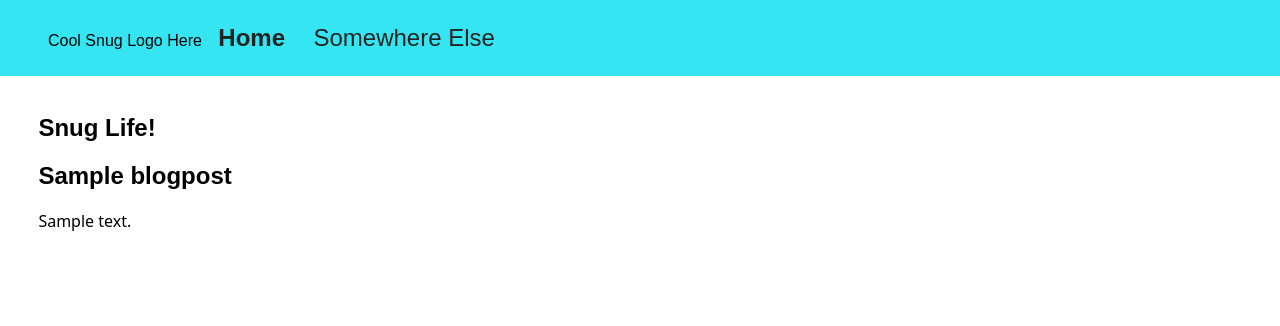
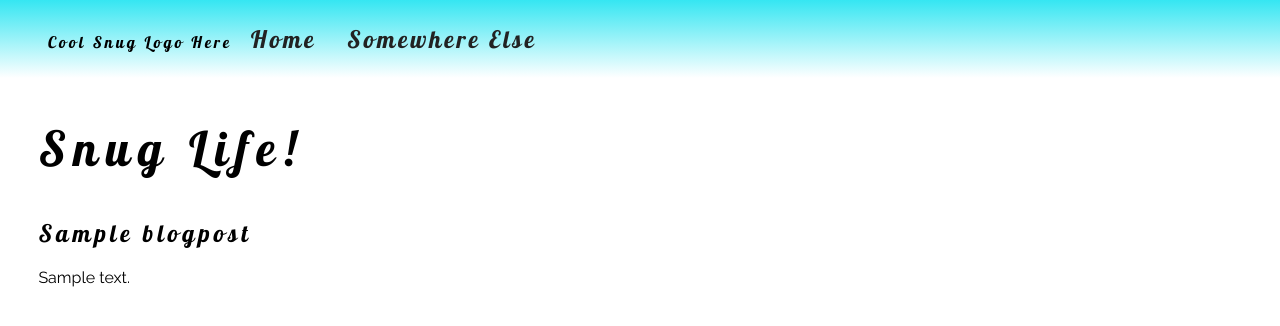
Before and after one commit to jwarren116/karlico, a Django app: page / in a window 1280 px wide. Shown: the top 326 px of the page. Run offline with Django 3.2, Linux system fonts and the light colour scheme; tables that the repository leaves empty hold one stand-in row (values such as "Sample post").

Commit message:
CSS tweaks for 'About Me' float, navbar, fonts, etc

```diff
--- a/karlico/static/css/main.css
+++ b/karlico/static/css/main.css
@@ -3,14 +3,28 @@ GENERAL
 ***************/
 
 header {
-    background-color: #35E6F2;
+    /*background-color: #35E6F2;*/
     padding: 8px;
-    font-family: 'Montserrat', sans-serif;
+    font-family: 'Lobster', sans-serif;
+    letter-spacing: 3px;
+
+    /* IE10 Consumer Preview */
+    background-image: -ms-linear-gradient(bottom, #FFFFFF 0%, #35E6F2 100%);
+    /* Mozilla Firefox */
+    background-image: -moz-linear-gradient(bottom, #FFFFFF 0%, #35E6F2 100%);
+    /* Opera */
+    background-image: -o-linear-gradient(bottom, #FFFFFF 0%, #35E6F2 100%);
+    /* Webkit (Safari/Chrome 10) */
+    background-image: -webkit-gradient(linear, left bottom, left top, color-stop(0, #FFFFFF), color-stop(1, #35E6F2));
+    /* Webkit (Chrome 11+) */
+    background-image: -webkit-linear-gradient(bottom, #FFFFFF 0%, #35E6F2 100%);
+    /* W3C Markup, IE10 Release Preview */
+    background-image: linear-gradient(to top, #FFFFFF 0%, #35E6F2 100%);
 }
 
 body {
     background-color: #FFF;
-    font-family: 'Noto Sans', sans-serif;
+    font-family: 'Raleway', sans-serif;
     margin: 0;
 }
 
@@ -39,15 +53,22 @@ a {
 }
 
 h1 {
-    font-family: 'Montserrat', sans-serif;
+    font-family: 'Lobster', sans-serif;
+    font-weight: 400;
+    font-size: 3em;
+    letter-spacing: 8px;
 }
 
 h2 {
-    font-family: 'Montserrat', sans-serif;
+    font-family: 'Lobster', sans-serif;
+    font-weight: 400;
+    letter-spacing: 4px;
 }
 
-textarea {
-    font-family: 'Lato', sans-serif;
+h3 {
+    font-family: 'Lobster', sans-serif;
+    font-weight: 400;
+    letter-spacing: 3px;
 }
 
 footer {
@@ -59,10 +80,6 @@ footer {
 /***************
 CLASS STUFF
 ***************/
-
-.active {
-    font-weight: 700;
-}
 
 .btn {
     background-color: #FFF;
```
Also changed, not shown: other parts of karlico/static/css/main.css (+28 -8 lines).
